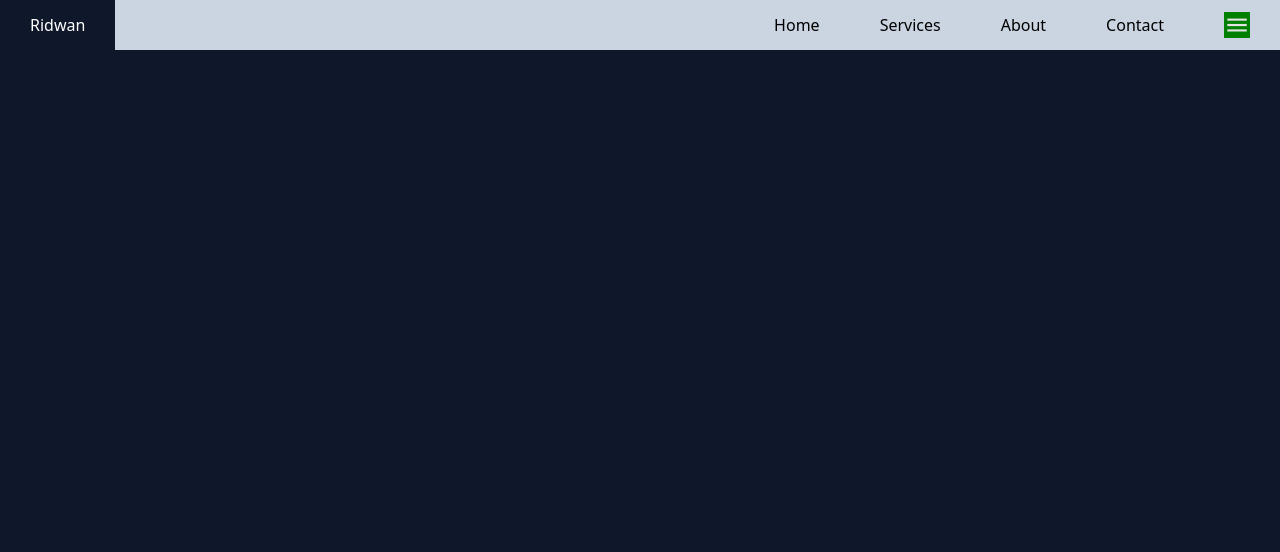
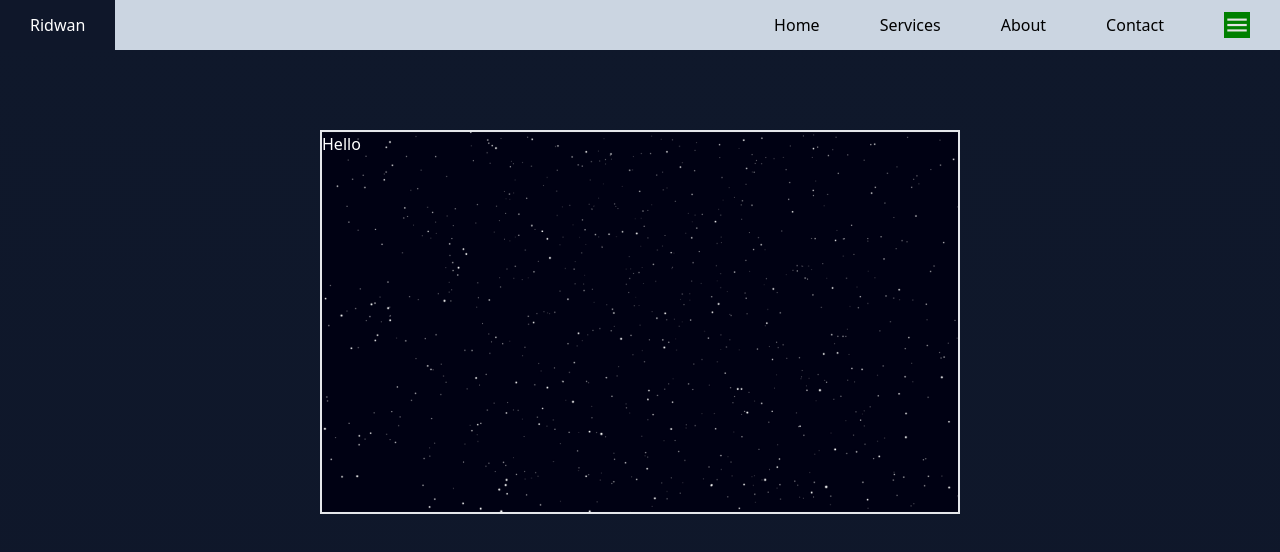
Before and after one commit to ridwanahmedxix/PracticeTCSS, a website built with Vite: page index.html in a window 1280 px wide. Built offline with nearby package versions, Linux system fonts and the light colour scheme.

Commit message:
div bg img add

```diff
--- a/index.html
+++ b/index.html
@@ -103,6 +103,17 @@
         </li>
       </ul>
     </nav>
+
+    <!-- FIRST SECTION CODE START  -->
+
+    <section>
+      <div
+        class="w-1/2 h-96 mx-auto border-2 mt-20 text-white bg-[url('/photo/moon-bg.jpg')] bg-cover bg-center"
+      >
+        Hello
+      </div>
+    </section>
+
     <script src="about.js"></script>
   </body>
 </html>
```
Also changed, not shown: photo/moon-bg.jpg (added).
